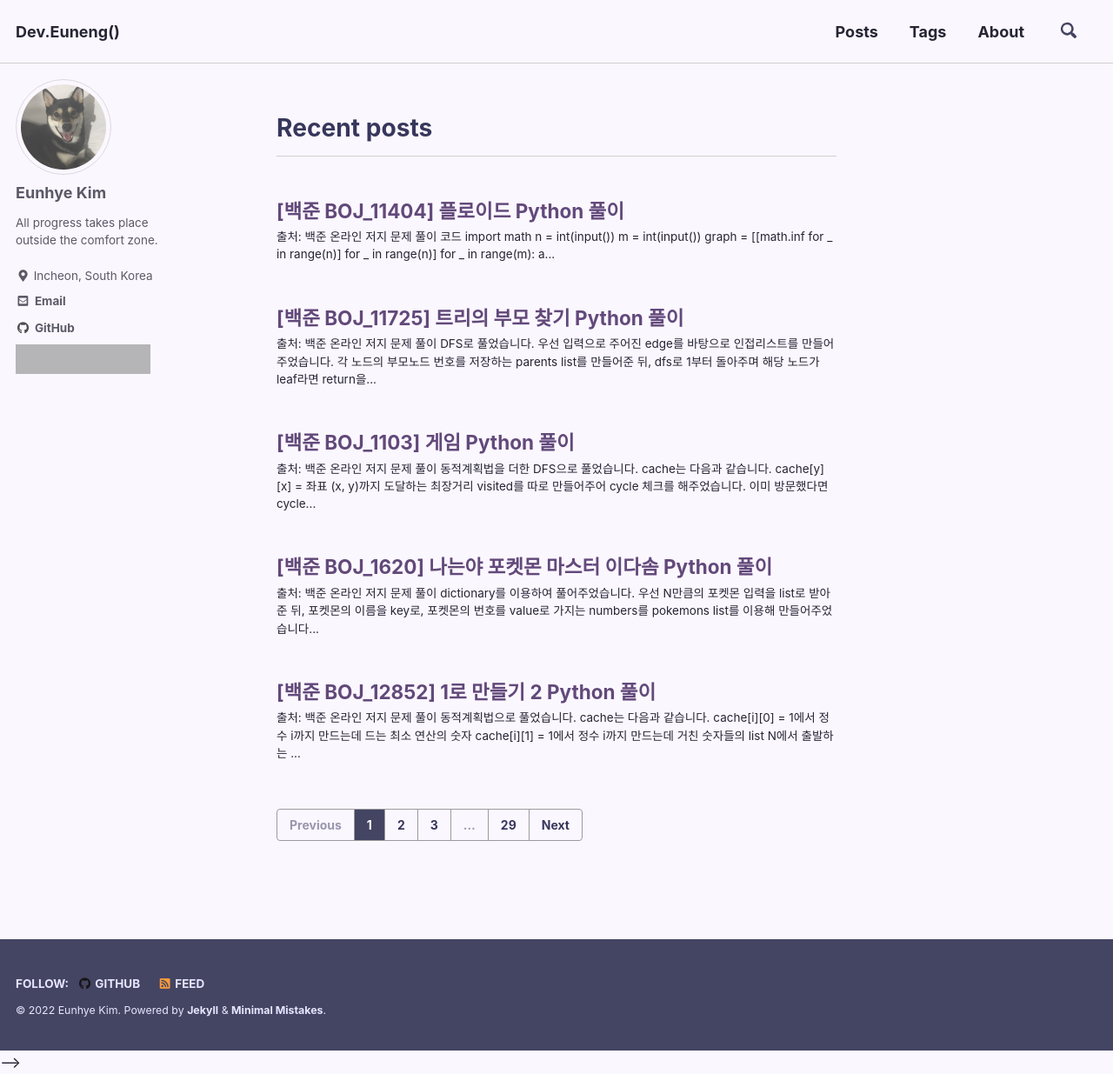
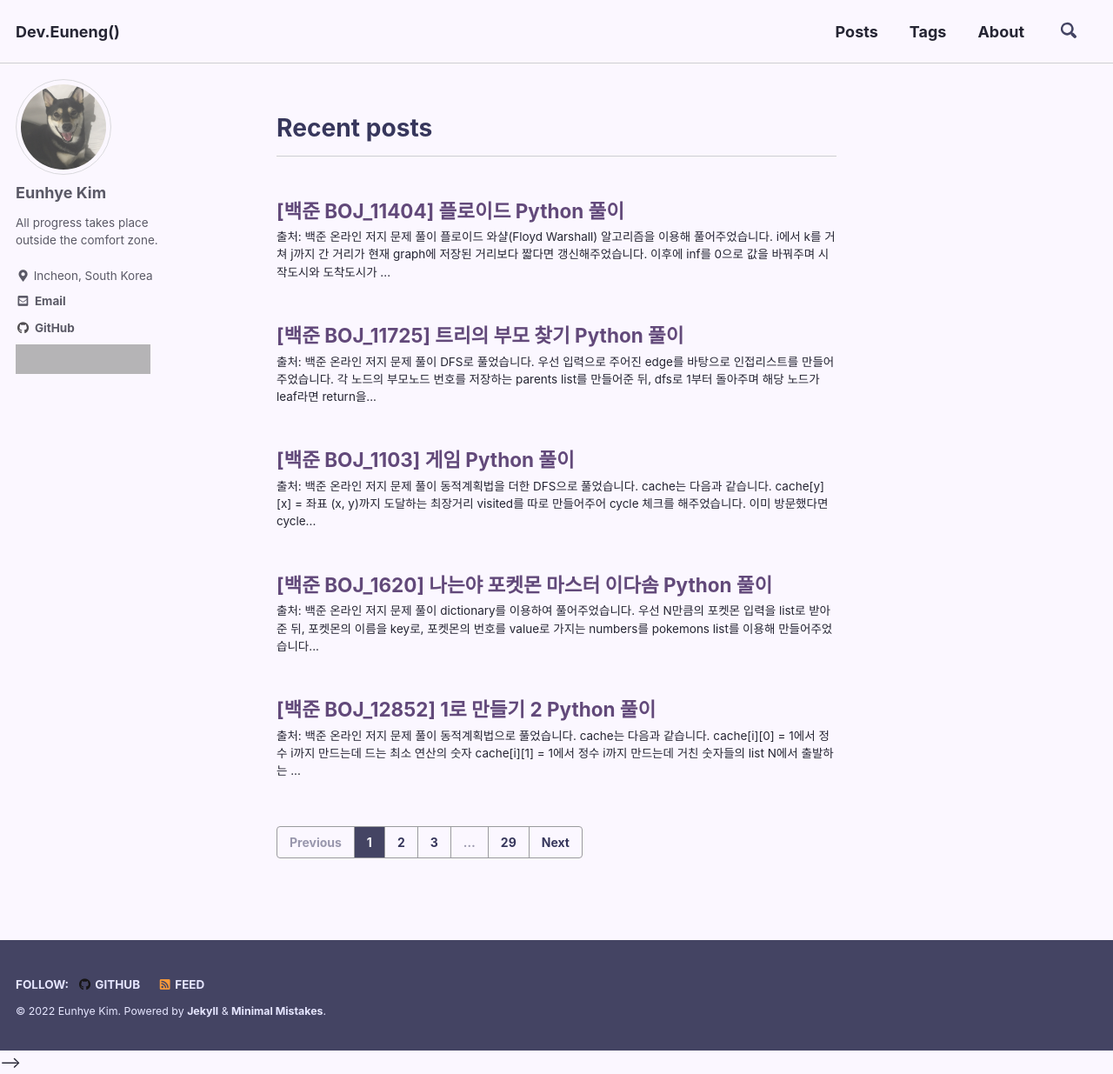
Before and after one commit to kimeunh3/kimeunh3.github.io, a Jekyll site: the page built from index.html, in a window 1280 px wide and 1235 px high. Shown: the whole window at 87% size. Built offline with Jekyll 4.4.1, drawn with Linux system fonts in a browser that asks for light colours; cached includes are drawn as plain includes; some web fonts are replaced; the list of posts is cut into pages by our own code; grey boxes are pictures that could not be loaded.

Commit message:
BOJ 11404 fixed

```diff
--- a/_posts/2022-08-01-boj_11404.md
+++ b/_posts/2022-08-01-boj_11404.md
@@ -12,13 +12,17 @@ use_math: true
 
 ## 문제
 
-<img width="865" alt="image" src="https://user-images.githubusercontent.com/59808674/182012942-7ed50a22-21ae-452c-bbc6-c883bd3af143.png">
-<img width="866" alt="image" src="https://user-images.githubusercontent.com/59808674/182012734-fa9fa25d-303a-4c07-955c-40e28a8ff560.png">
+<img width="865" alt="image" src="https://user-images.githubusercontent.com/59808674/182154751-ebe8b378-50d5-447b-b92c-6589714b5d03.png">
+<img width="870" alt="image" src="https://user-images.githubusercontent.com/59808674/182153317-95374c36-437f-4133-b657-c7d006698838.png">
 
 
 ## 풀이
 
+플로이드 와샬(Floyd Warshall) 알고리즘을 이용해 풀어주었습니다.
 
+i에서 k를 거쳐 j까지 간 거리가 현재 graph에 저장된 거리보다 짧다면 갱신해주었습니다.
+
+이후에 inf를 0으로 값을 바꿔주며 시작도시와 도착도시가 같은 경우도 0으로 바꾸어주었습니다.
 
 
 ## 코드
```
